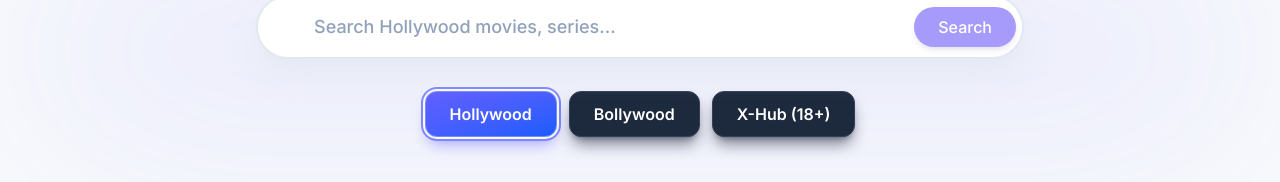
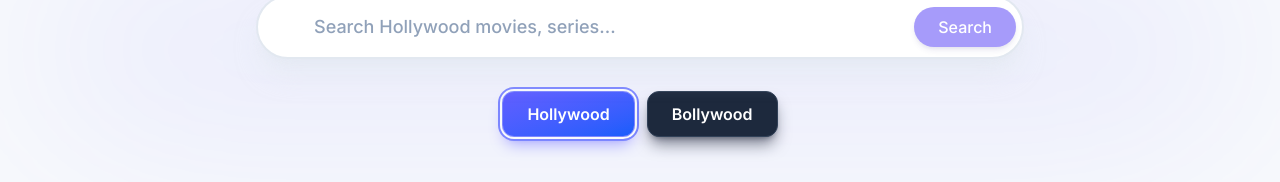
Before and after one commit to 7xmovies/Pirate69-ui, a React (Vite) app: page / in a window 1280 px wide. Shown: the part 118-300 px from the top of the page. Built offline with nearby package versions, Linux system fonts and the light colour scheme; no server answers.

Commit message:
UI: hide X-Hub shortcut from homepage header

```diff
--- a/src/App.tsx
+++ b/src/App.tsx
@@ -482,16 +482,6 @@ export default function App() {
                   >
                     Bollywood
                   </button>
-                  <button
-                    onClick={() => handleSourceChange('xprimehub')}
-                    className={`px-6 py-2.5 rounded-xl font-bold text-white shadow-lg transition-all transform hover:-translate-y-0.5 active:translate-y-0 active:scale-95 border ${
-                      activeSource === 'xprimehub'
-                        ? 'bg-gradient-to-br from-fuchsia-600 to-pink-600 shadow-fuchsia-500/50 border-fuchsia-400 ring-2 ring-fuchsia-400 ring-offset-2 ring-offset-slate-50 dark:ring-offset-slate-950'
-                        : 'bg-slate-800 hover:bg-slate-700 shadow-slate-900/50 border-slate-700 text-slate-300'
-                    }`}
-                  >
-                    X-Hub (18+)
-                  </button>
                 </div>
               </div>
             </div>
```
